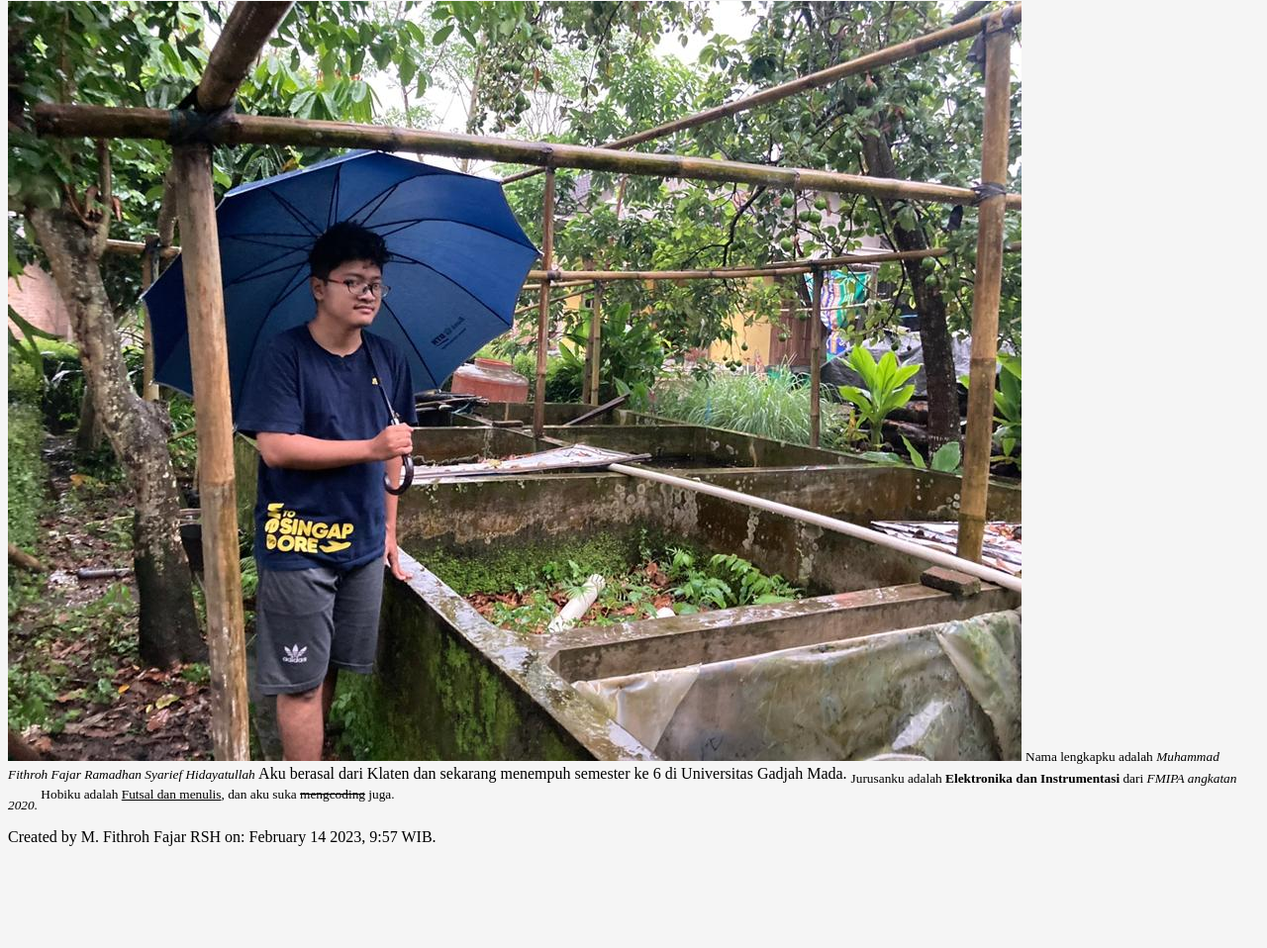
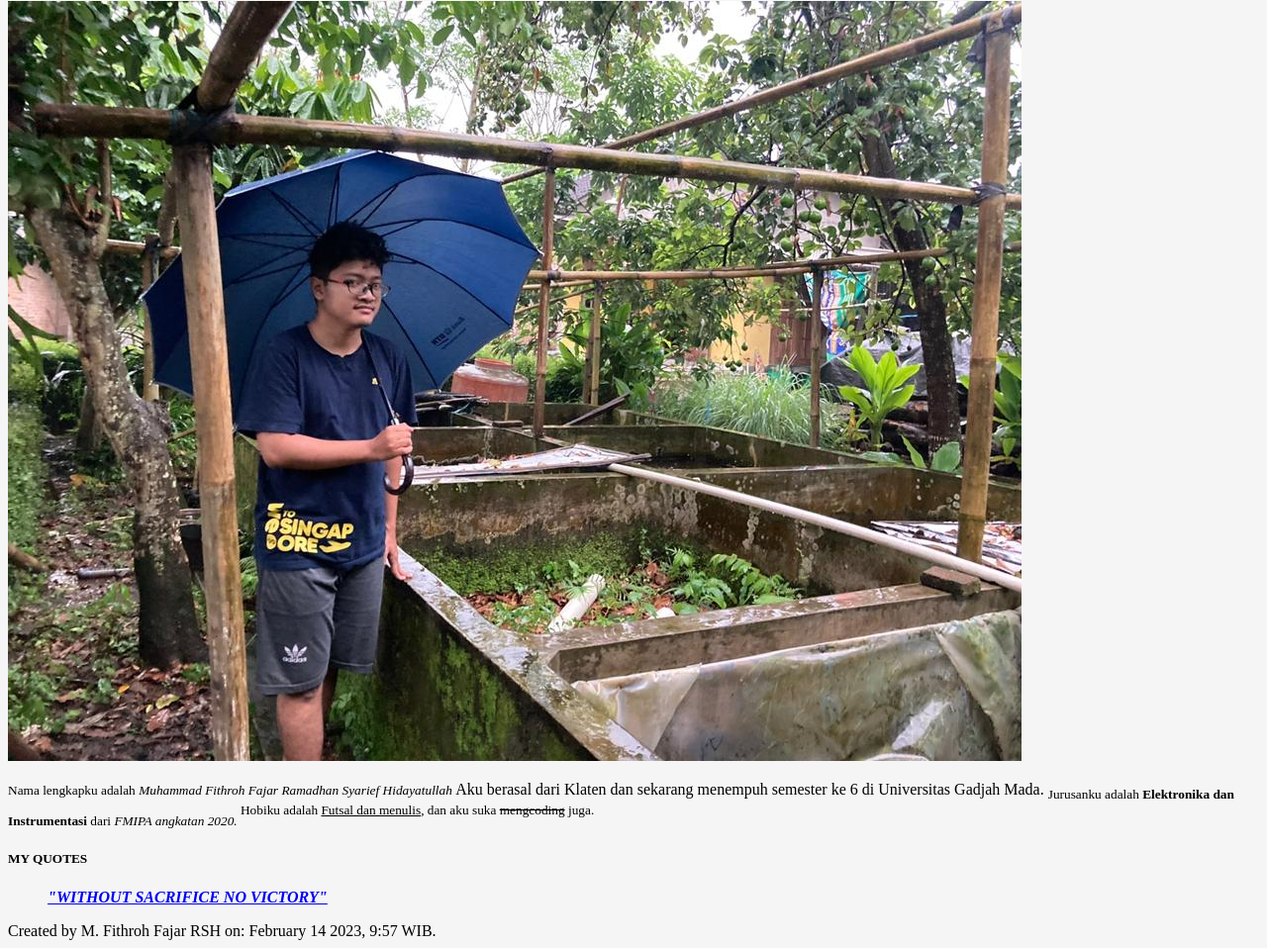
Before and after one commit to fajar241101/PRAXIS-ACADEMY, a plain HTML site: page minggu-1/hari-2/latihan-3.html in a window 1280 px wide. Shown: the part 823-1781 px from the top of the page at 99% size. Before the commit the page ends 1686 px from the top, so only its background shows below. Drawn offline with Linux system fonts and the light colour scheme.

Commit message:
menghias website pakai berbagai fitur part 3

```diff
--- a/minggu-1/hari-2/latihan-3.html
+++ b/minggu-1/hari-2/latihan-3.html
@@ -38,33 +38,40 @@ The Front-End Developer creates things that the user sees. It is a popular job,
 and everyone can become a Front-End Developer. It is fun and creative.
 It is flexible and you can work from anywhere! Many companies are looking for Front-End Developers.
 </p>
-    <h3>IUP Elins UGM 2020 students</h3>
+
+<h3>IUP Elins UGM 2020 students</h3>
     <img src="./image/hmei.jpeg" alt="">
 <p>
     The second day of my internship at Praxis Academy, I learned about creating websites with various features.
     One of the features I learned today is headers and footers which can work when learning about css.
     Look forward to my next progress :)
+</p>
 
 <h4>About Me</h4>
     <a href="https://instagram.com/mf_fajarramadhan_sh"><img src="./image/fajar.jpg" alt=""></a>
 <small>
+<p>
     Nama lengkapku adalah <em>Muhammad Fithroh Fajar Ramadhan Syarief Hidayatullah</em>
-</small>
+    </small>
     <!-- Implementasi emphasis pada Muhammad Fithroh Fajar Ramadhan Syaried Hidayatullah -->
 <abbr>
     Aku berasal dari Klaten dan sekarang menempuh semester ke 6 di Universitas Gadjah Mada.
-</abbr>
+    </abbr>
 
 <sub>
     Jurusanku adalah <b>Elektronika dan Instrumentasi</b> dari <i>FMIPA angkatan 2020.</i>
-</sub>
+    </sub>
     <!-- Implementasi bold dan italic -->
-  <sup>
+<sup>
     Hobiku adalah <u>Futsal dan menulis</u>, dan aku suka <s>mengcoding</s> juga.
     <!-- Implementasi underline dan strike-through -->
     </sup>
-  <!-- Implementasi fungsi dari small, abbr, sub, dan sup -->
 </p>
+    <!-- Implementasi fungsi dari small, abbr, sub, dan sup -->
+
+<h5>MY QUOTES</h5>
+    <a href="https://www.imdb.com/title/tt0418279/characters/nm0479471"><blockquote><I><U><b>"WITHOUT SACRIFICE NO VICTORY"</b></U></I></blockquote></a>
+    <!-- Implementasi Kutipan blok dengan penggayaan -->
 </header>
 <footer>
     Created by M. Fithroh Fajar RSH on: February 14 2023, 9:57 WIB.
```
